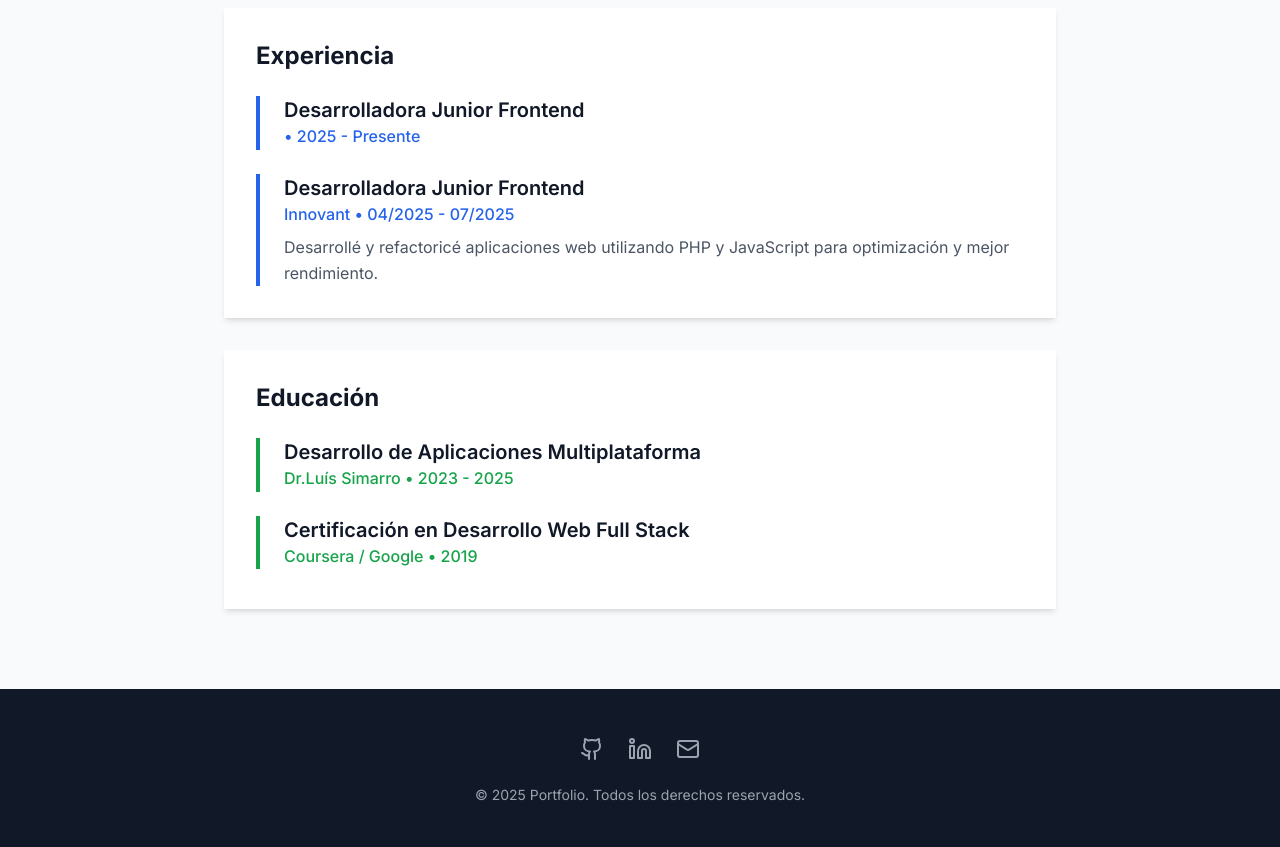
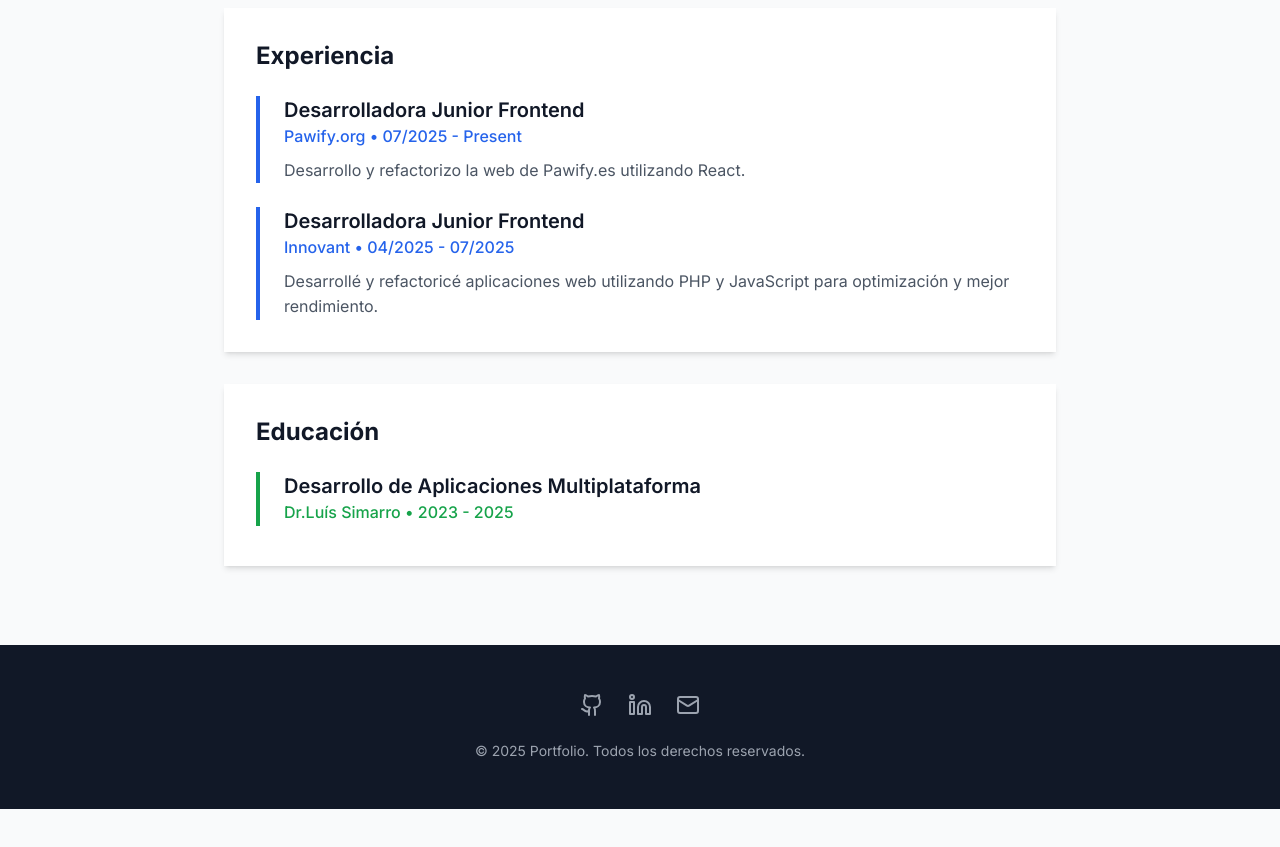
Before and after one commit to miv986/portfolio-page, a React (Vite) app: page /sobre-mi in a window 1280 px wide. Shown: the part 940-1787 px from the top of the page. After the commit the page ends 1749 px from the top, so only its background shows below. Built offline with nearby package versions, Linux system fonts and the light colour scheme.

Commit message:
fix/improving-general-style

```diff
--- a/src/data/profile.ts
+++ b/src/data/profile.ts
@@ -1,16 +1,17 @@
 import { Experience, Education } from '../types';
 
 export const experiences: Experience[] = [
+
   {
-    company: '',
+    company: 'Pawify.org',
     position: {
       es: 'Desarrolladora Junior Frontend',
-      en: 'Junior Frontend Developer'
+      en: 'Frontend Junior Developer'
     },
-    period: '2025 - Presente',
+    period: '07/2025 - Present',
     description: {
-      es: '',
-      en: ''
+      es: 'Desarrollo y refactorizo la web de Pawify.es utilizando React.',
+      en: 'Develop and refactor Pawify.es web using React.'
     }
   },
   {
@@ -35,14 +36,6 @@ export const education: Education[] = [
       en: 'Multiplatform Application Development'
     },
     period: '2023 - 2025'
-  },
-  {
-    institution: 'Coursera / Google',
-    degree: {
-      es: 'Certificación en Desarrollo Web Full Stack',
-      en: 'Full Stack Web Development Certificate'
-    },
-    period: '2019'
   }
 ];
 
--- a/src/data/projects.ts
+++ b/src/data/projects.ts
@@ -2,7 +2,7 @@ import { Project } from '../types';
 
 export const projects: Project[] = [
   {
-    id: 'ecommerce-platform',
+    id: 'translation-app',
     title: {
       es: 'Aplicación de traducciones con IA',
       en: 'E-commerce Platform'
@@ -12,17 +12,19 @@ export const projects: Project[] = [
       en: 'A complete e-commerce platform with inventory management and payments.'
     },
     longDescription: {
-      es: 'Desarrollé una plataforma completa de e-commerce desde cero, incluyendo un panel de administración, gestión de inventario, sistema de pagos con Stripe, y una interfaz de usuario moderna y responsiva. La aplicación maneja miles de productos y procesa cientos de transacciones diarias.',
-      en: 'I developed a complete e-commerce platform from scratch, including an admin panel, inventory management, Stripe payment system, and a modern responsive user interface. The application handles thousands of products and processes hundreds of daily transactions.'
+
+      "es": "Desarrollé una aplicación de traducción contextual por escenas, integrando Mistral-7B vía Ollama, servicios de Text-to-Speech y Speech-to-Text. Implementé backend en Spring Boot con autenticación JWT y un frontend en Jetpack Compose (aprendido para el proyecto). Desplegué la solución en Azure sobre una VM Ubuntu, conectando y orquestando todos los servicios de IA y audio de extremo a extremo.",
+      "en": "Built a scene-based translation application integrating Mistral-7B via Ollama, Text-to-Speech, and Speech-to-Text services. Implemented a Spring Boot backend with JWT authentication and a Jetpack Compose frontend (learned for the project). Deployed on Azure using an Ubuntu VM, wiring and orchestrating all AI and audio services end-to-end.",
+
     },
     image: '/src/assets/logo-removebg-preview (1).png',
     technologies: ['Jetpack Compose', 'AI', 'PostgreSQL', 'Kotlin', 'Spring Boot'],
     liveUrl: 'https://example-ecommerce.com',
-    githubUrl: 'https://github.com/username/ecommerce-platform',
+    githubUrl: 'https://github.com/miv986/habinext_frontend',
     featured: true
   },
   {
-    id: 'task-management-app',
+    id: 'secondhand-sale-app',
     title: {
       es: 'Aplicación de ventas de segunda mano',
       en: 'Task Management App'
--- a/src/i18n/locales/en.json
+++ b/src/i18n/locales/en.json
@@ -23,7 +23,7 @@
   },
   "about": {
     "title": "About Me",
-    "bio": "I'm a full stack developer with over 5 years of experience creating web and mobile applications. My passion for technology drives me to constantly learn and experiment with the latest development trends.",
+    "bio": "I'm a full stack developer with over 1 year of experience creating web and mobile applications. My passion for technology drives me to constantly learn and experiment with the latest development trends.",
     "experience": "Experience",
     "skills": "Skills",
     "education": "Education"
--- a/src/pages/Contact.tsx
+++ b/src/pages/Contact.tsx
@@ -114,7 +114,7 @@ const Contact: React.FC = () => {
                 +34 632 109 661
               </a>
               <a
-                href="https://github.com/miroslava98"
+                href="https://github.com/miv986"
                 target="_blank"
                 rel="noopener noreferrer"
                 className="flex items-center gap-3 text-gray-600 hover:text-blue-600 transition-colors"
--- a/src/pages/Home.tsx
+++ b/src/pages/Home.tsx
@@ -40,14 +40,14 @@ const Home: React.FC = () => {
     <div className="min-h-screen">
 
       {/* Hero Section */}
-      <section className="bg-gradient-to-br from-blue-50 to-indigo-100 py-20">
+      <section className="bg-customPurple2 text-white py-20">
         <div className="max-w-6xl mx-auto px-4 sm:px-6 lg:px-8">
           <div className="grid md:grid-cols-2 gap-12 items-center">
             <div>
 
               <SplitText
-                text="Miroslava Ivanova"
-                className="text-5xl font-bold text-gray-900 mb-4"
+                text="Hola, soy Miroslava"
+                className="text-4xl font-bold text-gray-900 mb-4"
                 delay={100}
                 duration={0.6}
                 ease="power3.out"
--- a/tailwind.config.js
+++ b/tailwind.config.js
@@ -22,6 +22,9 @@ export default {
           800: '#1e40af',
           900: '#1e3a8a',
         },
+        customPurple: "#AB8476",
+        customPurple2: "#A391B6",
+        englishViolet: "#3D314A",
       },
       animation: {
         'fade-in': 'fadeIn 0.6s ease-out',
```
